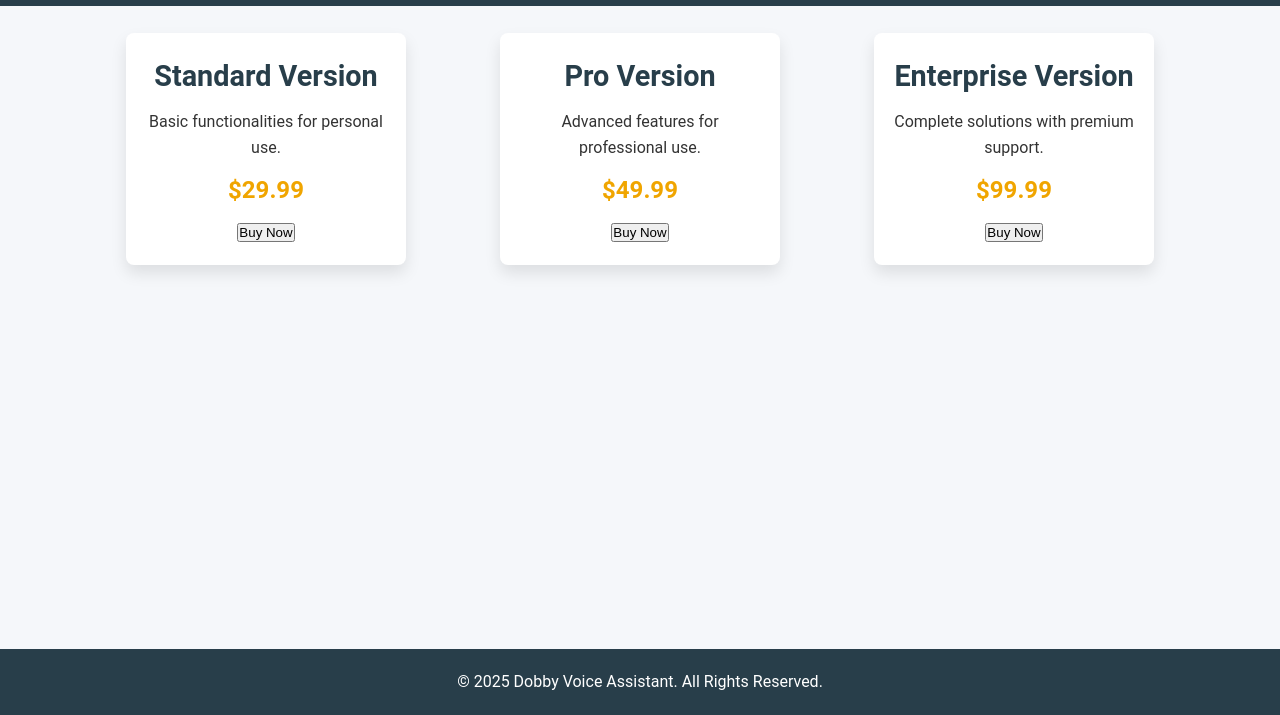
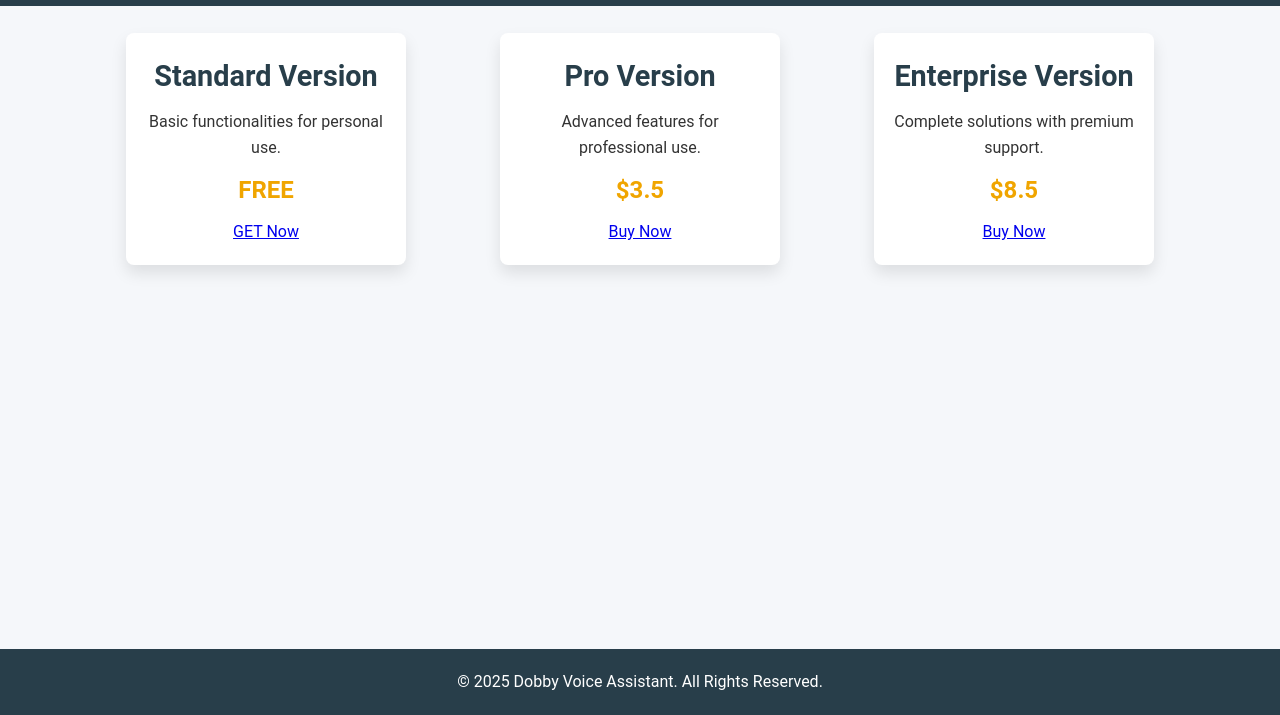
Before and after one commit to Prateek-byte/dobby_site, a plain HTML site: page purchase.html in a window 1280 px wide. Shown: the part 85-800 px from the top of the page. Drawn offline with Linux system fonts and the light colour scheme.

Commit message:
Update purchase.html

```diff
--- a/purchase.html
+++ b/purchase.html
@@ -33,20 +33,40 @@
           <div class="product">
             <h3>Standard Version</h3>
             <p>Basic functionalities for personal use.</p>
-            <p class="price">$29.99</p>
-            <button class="btn">Buy Now</button>
+            <p class="price">FREE</p>
+            <a
+              href="https://drive.google.com/file/d/1rNnFBkjvTDT_yq9lgk8hC7sjKvh3lC8E/view?usp=sharing"
+              target="_blank"
+              rel="noopener noreferrer"
+              class="btn"
+            >
+              GET Now</a
+            >
           </div>
           <div class="product">
             <h3>Pro Version</h3>
             <p>Advanced features for professional use.</p>
-            <p class="price">$49.99</p>
-            <button class="btn">Buy Now</button>
+            <p class="price">$3.5</p>
+            <a
+              href="https://drive.google.com/file/d/1rNnFBkjvTDT_yq9lgk8hC7sjKvh3lC8E/view?usp=sharing"
+              target="_blank"
+              rel="noopener noreferrer"
+              class="btn"
+              >Buy Now</a
+            >
           </div>
+
           <div class="product">
             <h3>Enterprise Version</h3>
             <p>Complete solutions with premium support.</p>
-            <p class="price">$99.99</p>
-            <button class="btn">Buy Now</button>
+            <p class="price">$8.5</p>
+            <a
+              href="purchase-enterprise.html"
+              target="_blank"
+              rel="noopener noreferrer"
+              class="btn"
+              >Buy Now</a
+            >
           </div>
         </div>
       </div>
@@ -64,39 +84,41 @@
     <!-- JavaScript for Animations and Interactivity -->
     <script>
       // Back-to-Top Button functionality
-      const backToTopButton = document.getElementById('backToTop');
-      window.addEventListener('scroll', () => {
+      const backToTopButton = document.getElementById("backToTop");
+      window.addEventListener("scroll", () => {
         if (window.scrollY > 300) {
-          backToTopButton.classList.add('visible');
+          backToTopButton.classList.add("visible");
         } else {
-          backToTopButton.classList.remove('visible');
+          backToTopButton.classList.remove("visible");
         }
       });
-      backToTopButton.addEventListener('click', () => {
+      backToTopButton.addEventListener("click", () => {
         window.scrollTo({
           top: 0,
-          behavior: 'smooth'
+          behavior: "smooth",
         });
       });
 
       // Scroll Reveal functionality
-      const revealElements = document.querySelectorAll('.product, .section-title');
+      const revealElements = document.querySelectorAll(
+        ".product, .section-title"
+      );
       const revealOnScroll = () => {
         const triggerBottom = window.innerHeight * 0.85;
-        revealElements.forEach(el => {
+        revealElements.forEach((el) => {
           const elementTop = el.getBoundingClientRect().top;
           if (elementTop < triggerBottom) {
-            el.classList.add('visible');
+            el.classList.add("visible");
           }
         });
       };
-      window.addEventListener('scroll', revealOnScroll);
-      window.addEventListener('load', revealOnScroll);
+      window.addEventListener("scroll", revealOnScroll);
+      window.addEventListener("load", revealOnScroll);
 
       // Hide Loader on window load
-      window.addEventListener('load', () => {
-        const loader = document.getElementById('loader');
-        loader.style.display = 'none';
+      window.addEventListener("load", () => {
+        const loader = document.getElementById("loader");
+        loader.style.display = "none";
       });
     </script>
   </body>
```
